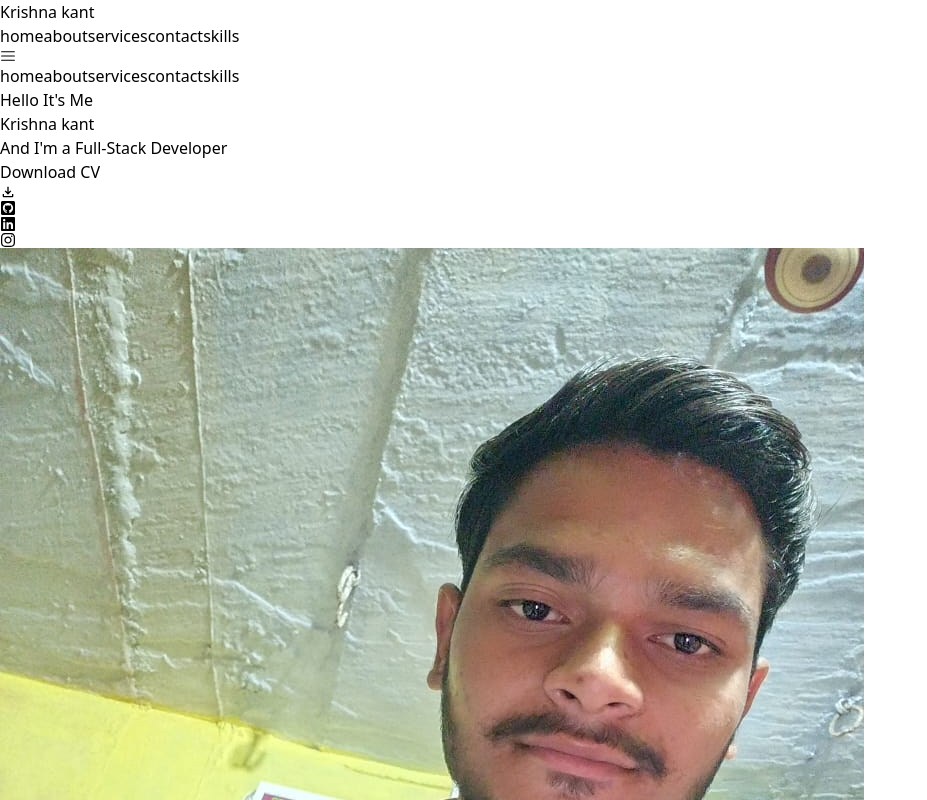
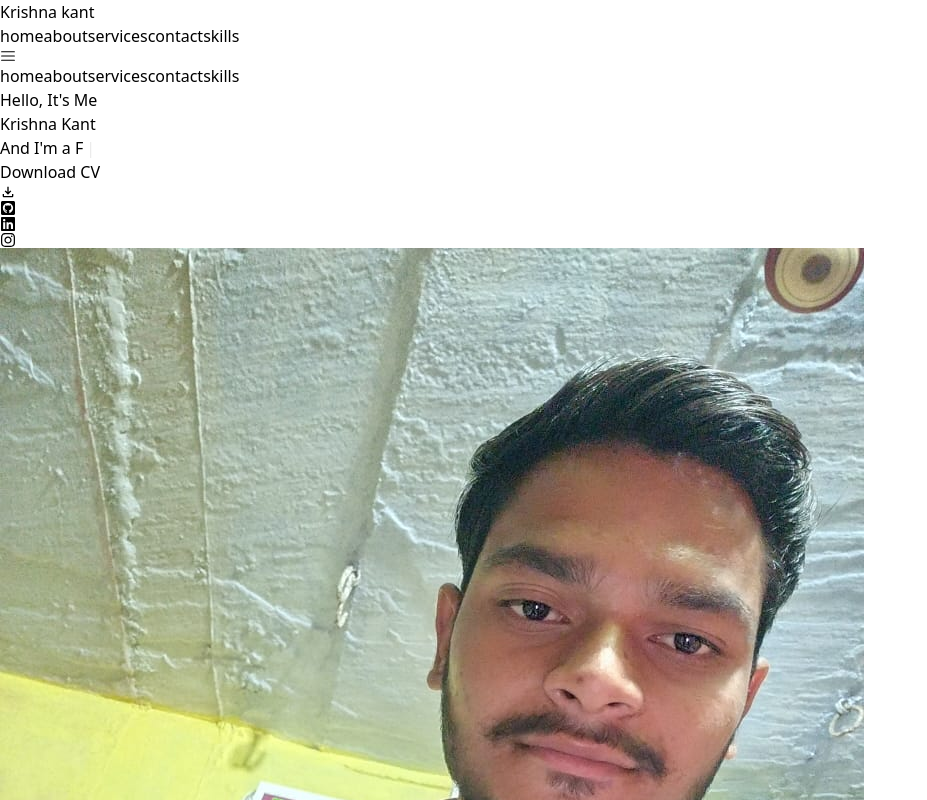
Before and after one commit to krishna-65/Portfolio, a React (Vite) app: page / in a window 1280 px wide. Shown: the top 800 px of the page, without its empty margins (0-927 px from the left). Built offline with nearby package versions, Linux system fonts and the light colour scheme.

Commit message:
changed photo

```diff
--- a/package.json
+++ b/package.json
@@ -11,11 +11,13 @@
   },
   "dependencies": {
     "aos": "^2.3.4",
+    "framer-motion": "^11.11.17",
     "jspdf": "^2.5.2",
     "react": "^18.3.1",
     "react-dom": "^18.3.1",
     "react-icons": "^5.3.0",
     "react-scroll": "^1.9.0",
+    "react-simple-typewriter": "^5.0.1",
     "scroll": "^3.0.1"
   },
   "devDependencies": {
--- a/src/componets/Hero.jsx
+++ b/src/componets/Hero.jsx
@@ -1,46 +1,88 @@
 import { useEffect } from "react";
-import krishna from "../assets/krishna.jpg"
+import krishna from "../assets/krishna.jpg";
 import Aos from "aos";
 import { MdOutlineFileDownload } from "react-icons/md";
-import { FaGithubSquare } from "react-icons/fa";
-import { FaLinkedin } from "react-icons/fa";
-import { FaInstagram } from "react-icons/fa";
-const Hero = ()=>{
+import { FaGithubSquare, FaLinkedin, FaInstagram } from "react-icons/fa";
+import { Typewriter } from "react-simple-typewriter";
+import "aos/dist/aos.css";
 
-    useEffect(()=>{
-        Aos.init({duration:1000});
-    },[])
+const Hero = () => {
+  useEffect(() => {
+    Aos.init({ duration: 1000 });
+  }, []);
 
+  return (
+    <div className="bg-gradient-to-b from-black via-black to-gray-800 h-screen flex flex-col-reverse md:flex-row justify-around items-center p-10">
+      {/* Text Section */}
+      <div className="text-white flex flex-col items-center md:items-start font-mono mt-10">
+        <p className="text-lg md:text-2xl" data-aos="flip-right">
+          Hello, It's Me
+        </p>
+        <h2
+          className="text-3xl md:text-5xl font-semibold py-1"
+          data-aos="flip-right"
+        >
+          Krishna Kant
+        </h2>
+        <p
+          className="text-xl md:text-3xl"
+          data-aos="flip-right"
+        >
+          And I'm a{" "}
+          <span
+            className="bg-gradient-to-r from-teal-500 via-purple-500 to-orange-500 bg-clip-text text-transparent text-2xl md:text-5xl font-black"
+          >
+            <Typewriter
+              words={["Backend Developer", "Frontend Developer", "Web Developer"]}
+              loop
+              cursor
+              cursorStyle="|"
+              typeSpeed={80}
+              deleteSpeed={60}
+              delaySpeed={1000}
+            />
+          </span>
+        </p>
 
+        {/* Buttons and Socials */}
+        <div
+          className="pt-16 flex flex-col md:flex-row items-center gap-7"
+          data-aos="flip-right"
+        >
+          <a
+            href="/Resume.pdf"
+            download="Krishna_Resume.pdf"
+            className="hover:scale-110 duration-300 transition-all bg-gradient-to-r from-black to-gray-700 shadow rounded-md text-xl px-10 py-2 font-semibold hover:shadow-lg"
+          >
+            Download CV{" "}
+            <MdOutlineFileDownload className="inline-block text-2xl" />
+          </a>
 
-    return (
-        <div  className="bg-gradient-to-b from-black via-black  to-gray-800 h-[90%] items-center p-10 flex flex-col-reverse md:flex-row justify-around">
-            <div className="text-white flex flex-col font-mono mt-10">
-                <p className="text-lg md:text-2xl " data-aos="flip-right">Hello It's Me</p>
-                <h2 className="text-3xl md:text-5xl font-semibold py-1" data-aos="flip-right">Krishna kant</h2>
-                <p className="text-xl md:text-3xl" data-aos="flip-right">And I'm a <span  data-aos-easing="ease-in-sine" className=" bg-gradient-to-r from-teal-500 via-purple-500 to-orange-500 bg-clip-text text-transparent text-2xl md:text-5xl font-black aos-init aos-animate">Full-Stack Developer</span></p>
-                <p></p>
+          <div className="flex gap-4" data-aos="flip-right">
+            <a href="https://github.com/krishna-65/">
+              <FaGithubSquare className="text-4xl cursor-pointer hover:scale-110 hover:text-teal-500 duration-300 transition-all" />
+            </a>
+            <a href="https://www.linkedin.com/feed/">
+              <FaLinkedin className="text-4xl cursor-pointer hover:scale-110 hover:text-blue-600 duration-300 transition-all" />
+            </a>
+            <a href="https://instagram.com/">
+              <FaInstagram className="text-4xl cursor-pointer hover:scale-110 hover:text-pink-500 duration-300 transition-all" />
+            </a>
+          </div>
+        </div>
+      </div>
 
-                <div className="pt-16 flex flex-col md:flex-row items-center gap-7 " data-aos="flip-right">
-                    <a href="/Resume.pdf"
-                          download="Krishna_Resume.pdf" className="hover:scale-125 duration-200 transition-all  bg-gradient-to-r from-black to-gray-700 shadow rounded-md text-xl px-10 py-2 font-semibold">Download CV <MdOutlineFileDownload className="inline-block text-2xl"/></a>
+      {/* Circular Image Section */}
+      <div className="w-[200px] h-[200px] sm:w-[300px] sm:h-[300px] md:w-[500px] md:h-[500px] flex justify-center items-center overflow-hidden rounded-full border-4 border-gray-700 shadow-lg">
+        <img
+          data-aos="flip-up"
+          src={krishna}
+          className="w-full h-full object-cover transition-all duration-500 transform hover:scale-105"
+          alt="Krishna Kant"
+        />
+      </div>
+    </div>
+  );
+};
 
-                    <div className="flex gap-2" data-aos="flip-right">
-                            <a href="https://github.com/krishna-65/"> <FaGithubSquare className="text-4xl cursor-pointer hover:scale-125 duration-200 transition-all" /> </a>
-                            <a href="https://www.linkedin.com/feed/"> <FaLinkedin className="text-4xl cursor-pointer hover:scale-125 duration-200 transition-all"/> </a>
-
-
-                            <a  href="https://instagram.com/"> <FaInstagram className="text-4xl cursor-pointer hover:scale-125 duration-200 transition-all"/> </a>
-                    </div>
-
-                </div>
-
-
-            </div>
-            <div className=" w-[90%]   sm:w-[500px]  md:flex justify-center items-center sm:h-[500px] overflow-hidden rounded-full ">
-                        <img data-aos="flip-up" src={krishna} className="object-top rounded-full" alt="" />
-            </div>
-        </div>
-    )
-}
 export default Hero;
--- a/src/componets/Skills.jsx
+++ b/src/componets/Skills.jsx
@@ -4,94 +4,76 @@ import Javascript_image from "../assets/icons/Javascript.svg";
 import React_image from "../assets/icons/react.svg";
 import Redux_image from "../assets/icons/Redux.svg";
 import Tailwind_image from "../assets/icons/Tailwind.png";
-import Nodejs_image from "../assets/icons/Nodejs.png"
-import Expressjs_image from "../assets/icons/expressjs.png"
-import MongoDB_image from "../assets/icons/MongoDB.png"
-import C_image from "../assets/icons/C++.png"
+import Nodejs_image from "../assets/icons/Nodejs.png";
+import Expressjs_image from "../assets/icons/expressjs.png";
+import MongoDB_image from "../assets/icons/MongoDB.png";
+import C_image from "../assets/icons/C++.png";
+import { motion } from "framer-motion";
 import Aos from "aos";
 import { useEffect } from "react";
+import "aos/dist/aos.css";
+
 const Skills = () => {
-
-    useEffect(()=>{
+  useEffect(() => {
     Aos.init({
       duration: 1000,
     });
-    },[])
+  }, []);
 
   const data = [
-        {
-            id:1,
-            image:HTML_image,
-            title: 'HTML',
-
-        },
-        {
-            id:2,
-            image:CSS_image,
-            title: 'CSS'
-        },
-        {
-            id:3,
-            image:Tailwind_image,
-            title: 'Tailwind CSS'
-        },
-        {
-            id:4,
-            image:Javascript_image,
-            title: 'Javascript'
-        },
-        {
-            id:5,
-            image:React_image,
-            title: 'React'
-        },
-        {
-            id:6,
-            image:Redux_image,
-            title: 'Redux'
-        },
-        {
-            id:7,
-            image:Nodejs_image,
-            title: 'NodeJS'
-        },
-        {
-            id:8,
-            image:Expressjs_image,
-            title: 'ExpressJS'
-        },
-        {
-            id:9,
-            image:MongoDB_image,
-            title: 'MongoDB'
-        },
-        {
-            id:10,
-            image:C_image,
-            title:"C++"
-        }
-
-    ]
+    { id: 1, image: HTML_image, title: "HTML" },
+    { id: 2, image: CSS_image, title: "CSS" },
+    { id: 3, image: Tailwind_image, title: "Tailwind CSS" },
+    { id: 4, image: Javascript_image, title: "Javascript" },
+    { id: 5, image: React_image, title: "React" },
+    { id: 6, image: Redux_image, title: "Redux" },
+    { id: 7, image: Nodejs_image, title: "NodeJS" },
+    { id: 8, image: Expressjs_image, title: "ExpressJS" },
+    { id: 9, image: MongoDB_image, title: "MongoDB" },
+    { id: 10, image: C_image, title: "C++" },
+  ];
 
   return (
-        <div  className="bg-gradient-to-b from-gray-700 via-black to-gray-700">
+    <div className="bg-gradient-to-b from-gray-700 via-black to-gray-700 min-h-screen">
       <div className="w-11/12 mx-auto p-10">
-                   <h2 className="text-4xl md:text-9xl opacity-40  text-white " data-aos="flip-up">Skills</h2>
+        <motion.h2
+          initial={{ opacity: 0 }}
+          animate={{ opacity: 0.4 }}
+          transition={{ duration: 1 }}
+          className="text-4xl md:text-9xl text-white opacity-40"
+          data-aos="flip-up"
+        >
+          Skills
+        </motion.h2>
 
-                    <div className="w-[100%] md:w-[80%] mx-auto grid grid-cols-1 md:grid-cols-2 lg:grid-cols-3 my-4 gap-10" >
-
-                        {
-                            data.map(item => (
-                                <div key={item.id} data-aos="flip-down" className="flex flex-col rounded-md justify-center items-center py-10 hover:scale-90 transition-all duration-400 shadow bg-gradient-to-r form-black to-gray-700 gap-2">
-                                    <img className="w-10 h-10 rounded-full" src={item.image} alt={item.title}/>
-                                    <p className="text-lg text-white">{item.title}</p>
+        <div
+          className="w-full md:w-[80%] mx-auto grid grid-cols-1 md:grid-cols-2 lg:grid-cols-3 my-8 gap-10"
+          data-aos="fade-up"
+        >
+          {data.map((item) => (
+            <motion.div
+              key={item.id}
+              whileHover={{ scale: 1.1 }}
+              whileTap={{ scale: 0.9 }}
+              className="flex flex-col rounded-md justify-center items-center p-6 transition-all duration-400 shadow-lg bg-gradient-to-r from-black to-gray-800 gap-4 hover:shadow-gray-500/50"  data-aos="fade-up"
+            >
+              <div className="relative">
+                <img
+                  className="w-14 h-14 rounded-full border-2 border-gray-300 shadow-lg hover:shadow-gray-500/50"
+                  src={item.image}
+                  alt={item.title}
+                />
+                <span
+                  className="absolute inset-0 rounded-full bg-gray-700 opacity-0 hover:opacity-10 transition-opacity duration-300"
+                ></span>
               </div>
-                            ))
-                        }
-                    </div>
-
+              <p className="text-xl text-white font-semibold">{item.title}</p>
+            </motion.div>
+          ))}
         </div>
       </div>
-    )
-}
+    </div>
+  );
+};
+
 export default Skills;
```
Also changed, not shown: 1 other file (tests, documents, lock files or other folders). Lines whose indentation alone changed are shown as unchanged.
